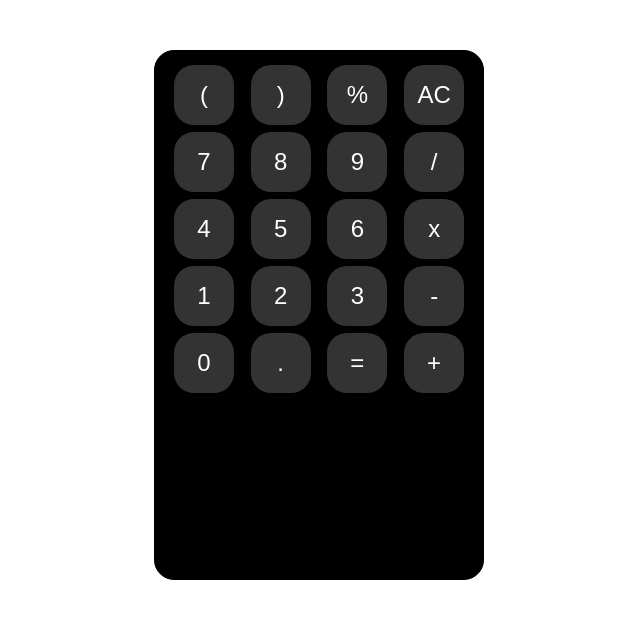
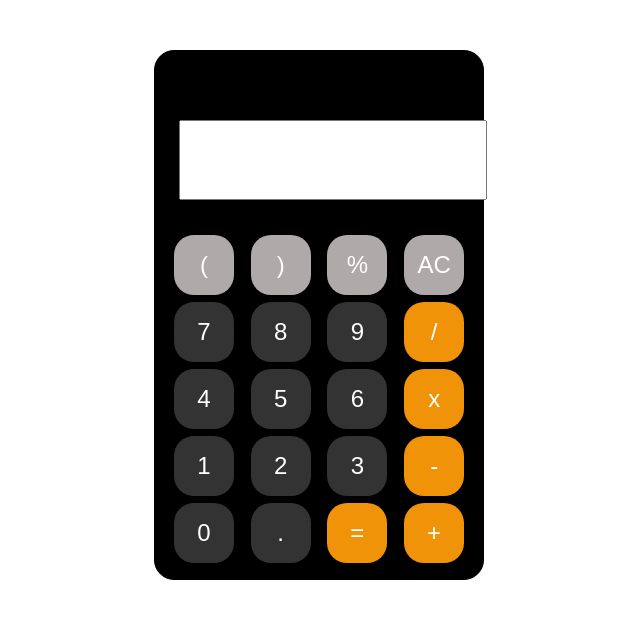
Before and after one commit to GriffBlack/calc-js, a plain HTML site: page index.html in a window 1280 px wide. Shown: the whole page, without its empty margins (321-961 px from the left). Drawn offline with Linux system fonts and the light colour scheme.

Commit message:
add result

```diff
--- a/calc.js
+++ b/calc.js
@@ -3,8 +3,8 @@ let b = ''; // secont number
 let sign = ''; // знак операции
 let finish  = false;
 
-const digit = ['0', '1', '2', '3', '4', '5', '6', '7', '8', '9', '.'];
-const action = ['-', '+', 'X', '/'];
+// const digit = ['0', '1', '2', '3', '4', '5', '6', '7', '8', '9', '.'];
+// const action = ['-', '+', 'X', '/'];
 const body = ['(', ')', '%', 'AC',
               '7', '8', '9', '/',
               '4', '5', '6', 'x',
@@ -22,14 +22,29 @@ function addInput(body) {
         let btn = document.createElement('div');
         btn.classList.add('btn');
         btn.innerHTML = symb;
-        calcBtn.appendChild(btn);
+        if (/[ '\-', '+', 'x', '/', '=']/.test(symb)) {
+            btn.classList.add('bg-orange');
+        } else if (/['(', ')', '%', 'AC']/.test(symb)) {
+            btn.classList.add('bg-grey');
+        }
+        calcBtn.append(btn);
         // calcBtn.insertBefore(btn, calcBtn.firstChild);
         // console.log(symb)
     })
-    calc.appendChild(calcBtn);
+    calc.append(calcBtn);
 }
 
-function addOutput() { };
+function addOutput() {
+    let calcResult = document.createElement('div');
+    calcResult.classList.add('calc_form');
+    let calcInput = document.createElement('input');
+    calcInput.classList.add('calc_result');
+    calcInput.setAttribute("type", "text");
+    calcInput.innerHTML = 0;
+    calcResult.append(calcInput);
+    calc.prepend(calcResult);
+    // calc.insertBefore(calcResult, calc.firstChild);
+};
 
 // экран
 // const out = document.querySelector('.calc-screen p');
--- a/style.css
+++ b/style.css
@@ -9,17 +9,19 @@
     font-family: Arial, Helvetica, sans-serif;
     padding: 14px;
 }
-.calc__form{
+.calc_form{
     height: 125px;
+    width: 300px;
     padding: 10px;
     display: grid;
     justify-items: end;
     align-items: end;
     margin-bottom: 25px;
 }
-.calc__form p{
+.calc_result{
     font-size: 4rem;
     margin: 0;
+        width: 300px;
 }
 .calc_btn{
     display: grid;
```
